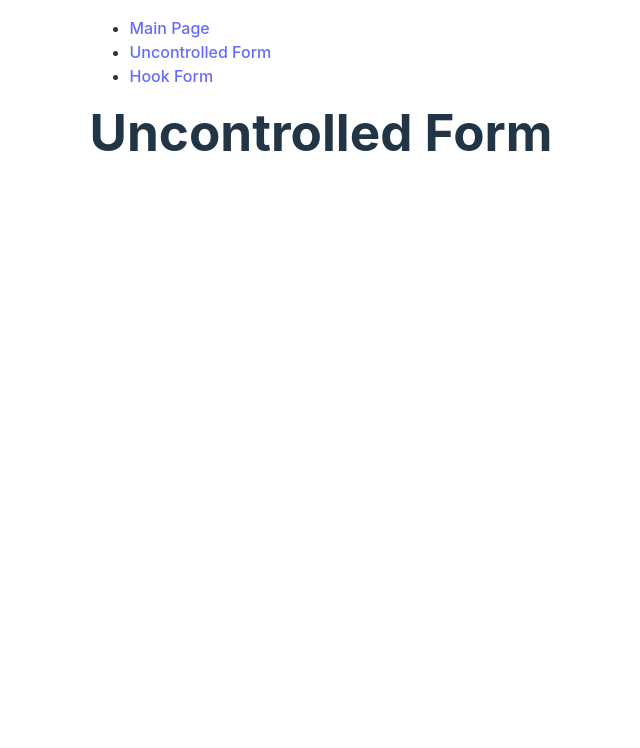
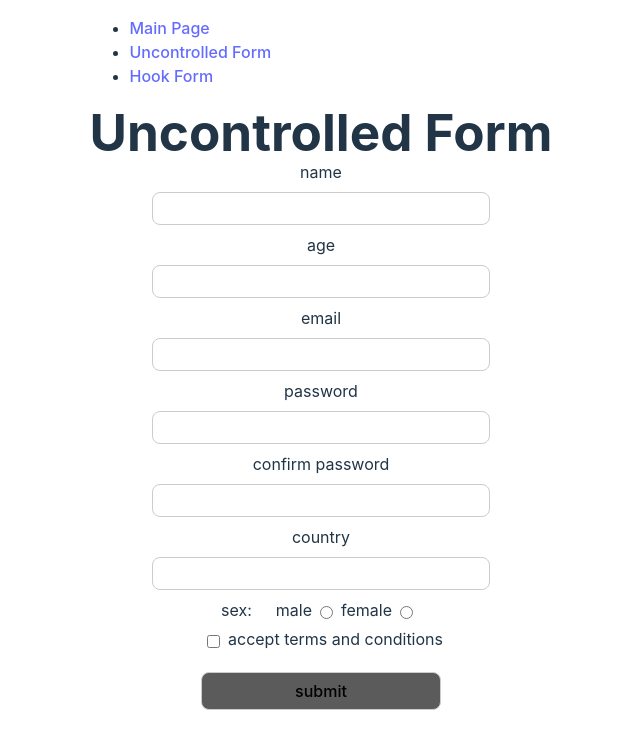
Before and after one commit to xu69ux/react-course, a React (Vite) app: page /uncontrolled-form in a window 1280 px wide. Shown: the top 748 px of the page, without its empty margins (319-959 px from the left). Built offline with nearby package versions, Linux system fonts and the light colour scheme.

Commit message:
feat: add uncontrolled form

```diff
--- a/src/components/HookForm.css
+++ b/src/components/HookForm.css
@@ -1,10 +1,3 @@
-.container {
-  width: 100%;
-  padding: 0 5rem;
-  align-items: center;
-  text-align: center;
-}
-
 .hook-form {
   display: flex;
   flex-direction: column;
@@ -18,16 +11,6 @@
   margin: 0.5rem;
   border-radius: 0.5rem;
   border: 1px solid #ccc;
-}
-
-.hook-form button {
-  width: 15rem;
-  padding: 0.5rem;
-  margin: 1rem 0.5rem;
-  border-radius: 0.5rem;
-  border: 1px solid #ccc;
-  background-color: #5b5b5b;
-  cursor: pointer;
 }
 
 .terms {
--- a/src/components/HookForm.tsx
+++ b/src/components/HookForm.tsx
@@ -48,8 +48,9 @@ function HookForm() {
     register,
     handleSubmit,
     formState: { errors },
-  } = useForm<FormData>({
+  } = useForm({
     resolver: yupResolver(schema),
+    mode: 'onChange',
   });
 
   const dispatch = useDispatch();
@@ -61,9 +62,13 @@ function HookForm() {
   const countries = useSelector((state: RootState) => state.form.countries);
 
   return (
-    <div className="container">
+    <div className="container-form">
       <h1>Hook Form</h1>
-      <form className="hook-form" onSubmit={handleSubmit(onSubmit)}>
+      <form
+        className="hook-form"
+        id="hook-form"
+        onSubmit={handleSubmit(onSubmit)}
+      >
         <label htmlFor="name">name</label>
         <input type="text" {...register('name')} />
         <div
@@ -128,15 +133,17 @@ function HookForm() {
         ></div>
 
         <div className="terms">
-          <label htmlFor="terms">accept terms & conditions</label>
           <input type="checkbox" {...register('terms')} />
+          <label htmlFor="terms">accept terms and conditions</label>
         </div>
         <div
           className="error"
           data-error={errors.terms ? errors.terms.message : ''}
         ></div>
 
-        <button type="submit">submit</button>
+        <button className="submit" type="submit" form="ho">
+          submit
+        </button>
       </form>
     </div>
   );
--- a/src/components/MainPage.css
+++ b/src/components/MainPage.css
@@ -3,12 +3,13 @@ h1 {
   margin: 0 auto;
 }
 
-.hook-form-data {
+.hook-form-data,
+.uncontrolled-form-data {
   display: flex;
   flex-direction: column;
   align-items: center;
   justify-content: center;
-  margin-top: 2rem;
+  margin: 2rem 0;
 }
 
 table {
--- a/src/components/MainPage.tsx
+++ b/src/components/MainPage.tsx
@@ -43,7 +43,34 @@ function MainPage() {
             </tr>
             <tr>
               <td>Terms:</td>
-              <td>{data.hookFormData.terms ? 'true' : 'false'}</td>
+              <td>{data.hookFormData.terms ? 'true' : ''}</td>
+            </tr>
+          </table>
+        </div>
+      )}
+      {data.uncontrolledFormData && (
+        <div className="uncontrolled-form-data">
+          <h2>Uncontrolled Form Data</h2>
+          <table>
+            <tr>
+              <td>Name:</td>
+              <td>{data.uncontrolledFormData.name}</td>
+            </tr>
+            <tr>
+              <td>Age:</td>
+              <td>{data.uncontrolledFormData.age}</td>
+            </tr>
+            <tr>
+              <td>Email:</td>
+              <td>{data.uncontrolledFormData.email}</td>
+            </tr>
+            <tr>
+              <td>Password:</td>
+              <td>{data.uncontrolledFormData.password}</td>
+            </tr>
+            <tr>
+              <td>Confirm Password:</td>
+              <td>{data.uncontrolledFormData.confirmPassword}</td>
             </tr>
           </table>
         </div>
--- /dev/null
+++ b/src/components/UncontrolledForm.css
@@ -0,0 +1,14 @@
+.uncontrolled-form {
+  display: flex;
+  flex-direction: column;
+  align-items: center;
+  justify-content: center;
+}
+
+.uncontrolled-form input {
+  width: 20rem;
+  padding: 0.5rem;
+  margin: 0.5rem;
+  border-radius: 0.5rem;
+  border: 1px solid #ccc;
+}
--- a/src/components/UncontrolledForm.tsx
+++ b/src/components/UncontrolledForm.tsx
@@ -1,9 +1,88 @@
-function UncontrolledForm() {
+import React, { FormEvent, useRef } from 'react';
+import { useDispatch, useSelector } from 'react-redux';
+import { setUncontrolledFormData, setSubmissionTime } from '../redux/formSlice';
+import { RootState } from '../types';
+
+import './UncontrolledForm.css';
+
+export default function UncontrolledForm() {
+  const nameRef = useRef<HTMLInputElement>(null);
+  const ageRef = useRef<HTMLInputElement>(null);
+  const emailRef = useRef<HTMLInputElement>(null);
+  const passwordRef = useRef<HTMLInputElement>(null);
+  const confirmPasswordRef = useRef<HTMLInputElement>(null);
+  const genderRef = useRef<HTMLInputElement>(null);
+  const countryRef = useRef<HTMLInputElement>(null);
+  const termsRef = useRef<HTMLInputElement>(null);
+
+  const dispatch = useDispatch();
+  const countries = useSelector((state: RootState) => state.form.countries);
+
+  const handleSubmit = (e: FormEvent) => {
+    e.preventDefault();
+
+    const data = {
+      name: nameRef.current?.value,
+      age: ageRef.current?.value,
+      email: emailRef.current?.value,
+      password: passwordRef.current?.value,
+      confirmPassword: confirmPasswordRef.current?.value,
+      gender: genderRef.current?.value,
+      country: countryRef.current?.value,
+      terms: termsRef.current?.checked,
+    };
+
+    dispatch(setSubmissionTime(new Date().toISOString()));
+    dispatch(setUncontrolledFormData(data));
+  };
+
   return (
-    <div>
+    <div className="container-form">
       <h1>Uncontrolled Form</h1>
+      <form
+        className="uncontrolled-form"
+        id="uncontrolled-form"
+        onSubmit={handleSubmit}
+      >
+        <label htmlFor="name">name</label>
+        <input type="text" ref={nameRef} />
+
+        <label htmlFor="age">age</label>
+        <input type="number" ref={ageRef} />
+
+        <label htmlFor="email">email</label>
+        <input type="email" ref={emailRef} />
+
+        <label htmlFor="password">password</label>
+        <input type="password" ref={passwordRef} />
+
+        <label htmlFor="confirmPassword">confirm password</label>
+        <input type="password" ref={confirmPasswordRef} />
+
+        <label htmlFor="country">country</label>
+        <input list="countries" ref={countryRef} />
+        <datalist id="countries">
+          {countries.map((country) => (
+            <option key={country} value={country} />
+          ))}
+        </datalist>
+        <div className="sex">
+          <label className="sex-label" htmlFor="gender">
+            sex:
+          </label>
+          <label htmlFor="male">male</label>
+          <input type="radio" value="male" ref={genderRef} />
+          <label htmlFor="female">female</label>
+          <input type="radio" value="female" ref={genderRef} />
+        </div>
+        <div className="terms">
+          <input type="checkbox" ref={termsRef} />
+          <label htmlFor="terms">accept terms and conditions</label>
+        </div>
+        <button className="submit" type="submit">
+          submit
+        </button>
+      </form>
     </div>
   );
 }
-
-export default UncontrolledForm;
--- a/src/index.css
+++ b/src/index.css
@@ -53,6 +53,27 @@ button:focus-visible {
   outline: 4px auto -webkit-focus-ring-color;
 }
 
+.container {
+  width: 100%;
+  padding: 0 5rem;
+  align-items: center;
+  text-align: center;
+}
+
+button.submit {
+  width: 15rem;
+  padding: 0.5rem;
+  margin: 1rem 0.5rem;
+  border-radius: 0.5rem;
+  border: 1px solid #ccc;
+  background-color: #5b5b5b;
+  cursor: pointer;
+}
+
+button.submit:hover {
+  background-color: #646cff;
+}
+
 @media (prefers-color-scheme: light) {
   :root {
     color: #213547;
```
